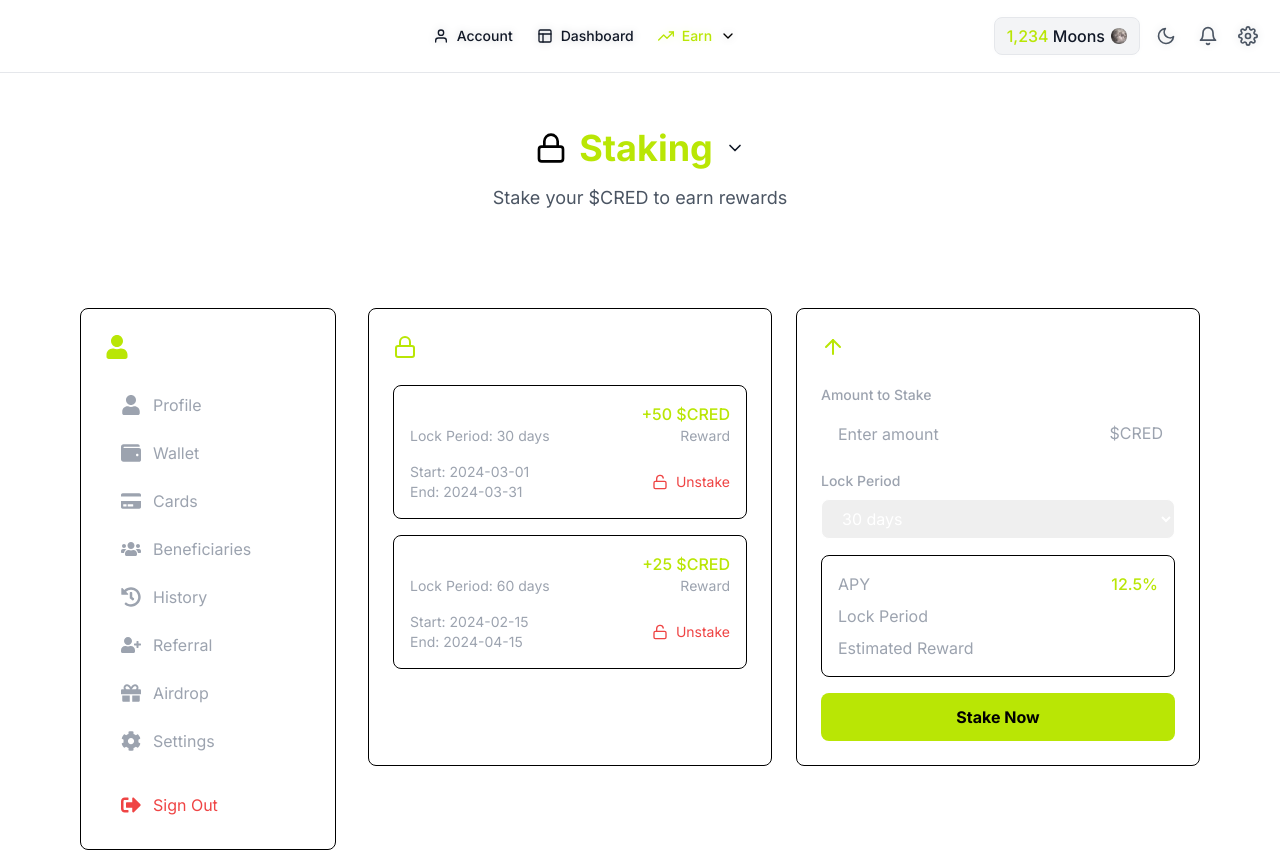
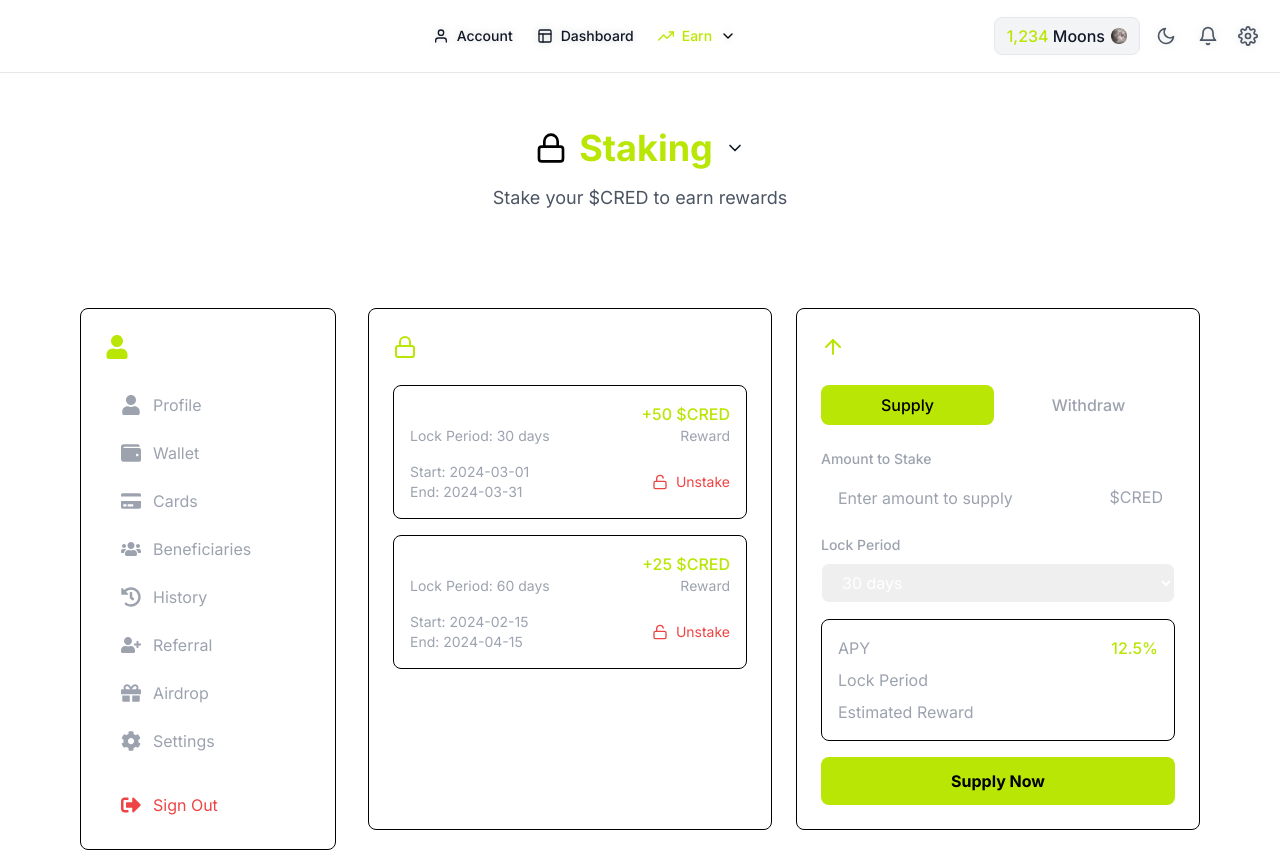
Before and after one commit to w3-surfer/credible-finance, a Next.js app: page /earn/staking in a window 1280 px wide. Shown: the top 852 px of the page. Built offline with nearby package versions, Linux system fonts and the light colour scheme.

Commit message:
feat: add supply/withdraw toggle menu in staking page

```diff
--- a/src/app/earn/staking/page.tsx
+++ b/src/app/earn/staking/page.tsx
@@ -15,6 +15,8 @@ interface Staking {
   endDate: string;
   status: 'active' | 'completed' | 'pending';
 }
+
+type ActionType = 'supply' | 'withdraw';
 
 export default function Staking() {
   const [stakings, setStakings] = useState<Staking[]>([
@@ -40,10 +42,11 @@ export default function Staking() {
 
   const [amount, setAmount] = useState('');
   const [lockPeriod, setLockPeriod] = useState('30');
+  const [action, setAction] = useState<ActionType>('supply');
 
   const handleStake = () => {
     // Implementar lógica de stake
-    console.log('Staking:', { amount, lockPeriod });
+    console.log('Action:', action, { amount, lockPeriod });
   };
 
   const handleUnstake = (id: string) => {
@@ -122,23 +125,48 @@ export default function Staking() {
                   <h2 className="text-xl font-bold text-white">Supply & Withdraw</h2>
                 </div>
 
+                {/* Menu de Seleção */}
+                <div className="flex space-x-2 mb-6">
+                  <button
+                    onClick={() => setAction('supply')}
+                    className={`flex-1 py-2 px-4 rounded-lg font-medium transition-colors ${
+                      action === 'supply'
+                        ? 'bg-[#B9E605] text-black'
+                        : 'bg-cyber-gray-100 dark:bg-cyber-gray-200 text-gray-400 hover:text-white'
+                    }`}
+                  >
+                    Supply
+                  </button>
+                  <button
+                    onClick={() => setAction('withdraw')}
+                    className={`flex-1 py-2 px-4 rounded-lg font-medium transition-colors ${
+                      action === 'withdraw'
+                        ? 'bg-[#B9E605] text-black'
+                        : 'bg-cyber-gray-100 dark:bg-cyber-gray-200 text-gray-400 hover:text-white'
+                    }`}
+                  >
+                    Withdraw
+                  </button>
+                </div>
+
                 <div className="space-y-4">
                   <div>
                     <label className="block text-sm font-medium text-gray-400 mb-2">
-                      Amount to Stake
+                      {action === 'supply' ? 'Amount to Stake' : 'Amount to Withdraw'}
                     </label>
                     <div className="relative">
                       <input
                         type="number"
                         value={amount}
                         onChange={(e) => setAmount(e.target.value)}
-                        placeholder="Enter amount"
+                        placeholder={`Enter amount to ${action}`}
                         className="w-full px-4 py-2 bg-cyber-gray-100 dark:bg-cyber-gray-200 text-white border border-cyber-green/20 rounded-lg focus:outline-none focus:border-cyber-green"
                       />
                       <div className="absolute right-3 top-2 text-gray-400">$CRED</div>
                     </div>
                   </div>
 
+                  {action === 'supply' && (
                     <div>
                       <label className="block text-sm font-medium text-gray-400 mb-2">
                         Lock Period
@@ -155,7 +183,9 @@ export default function Staking() {
                         <option value="365">365 days</option>
                       </select>
                     </div>
+                  )}
 
+                  {action === 'supply' && (
                     <div className="bg-cyber-gray-100 dark:bg-cyber-gray-200 rounded-lg p-4 border border-cyber-green/10">
                       <div className="flex justify-between items-center mb-2">
                         <div className="text-gray-400">APY</div>
@@ -172,12 +202,17 @@ export default function Staking() {
                         </div>
                       </div>
                     </div>
+                  )}
 
                   <button
                     onClick={handleStake}
-                    className="w-full px-6 py-3 bg-[#B9E605] text-black font-bold rounded-lg hover:bg-[#B9E605]/90 transition-colors"
+                    className={`w-full px-6 py-3 font-bold rounded-lg transition-colors ${
+                      action === 'supply'
+                        ? 'bg-[#B9E605] text-black hover:bg-[#B9E605]/90'
+                        : 'bg-red-500 text-white hover:bg-red-500/90'
+                    }`}
                   >
-                    Stake Now
+                    {action === 'supply' ? 'Supply Now' : 'Withdraw Now'}
                   </button>
                 </div>
               </motion.div>
```
Lines whose indentation alone changed are shown as unchanged.
